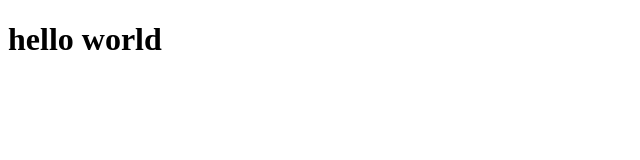
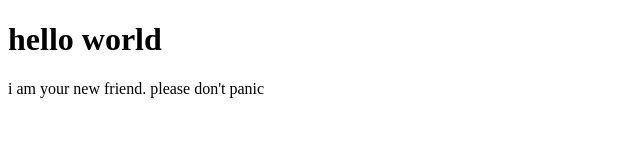
Before and after one commit to abdo-hamed/my-first-site, a plain HTML site: page index.html in a window 1280 px wide. Shown: the whole page, without its empty margins (0-640 px from the left). Drawn offline with Linux system fonts and the light colour scheme.

Commit message:
new friend feature added

```diff
--- a/index.html
+++ b/index.html
@@ -2,5 +2,6 @@
 <html>
 <body>
 	<h1>hello world</h1>
+	<p>i am your new friend. please don't panic</p>
 </body>
 </html>
```
